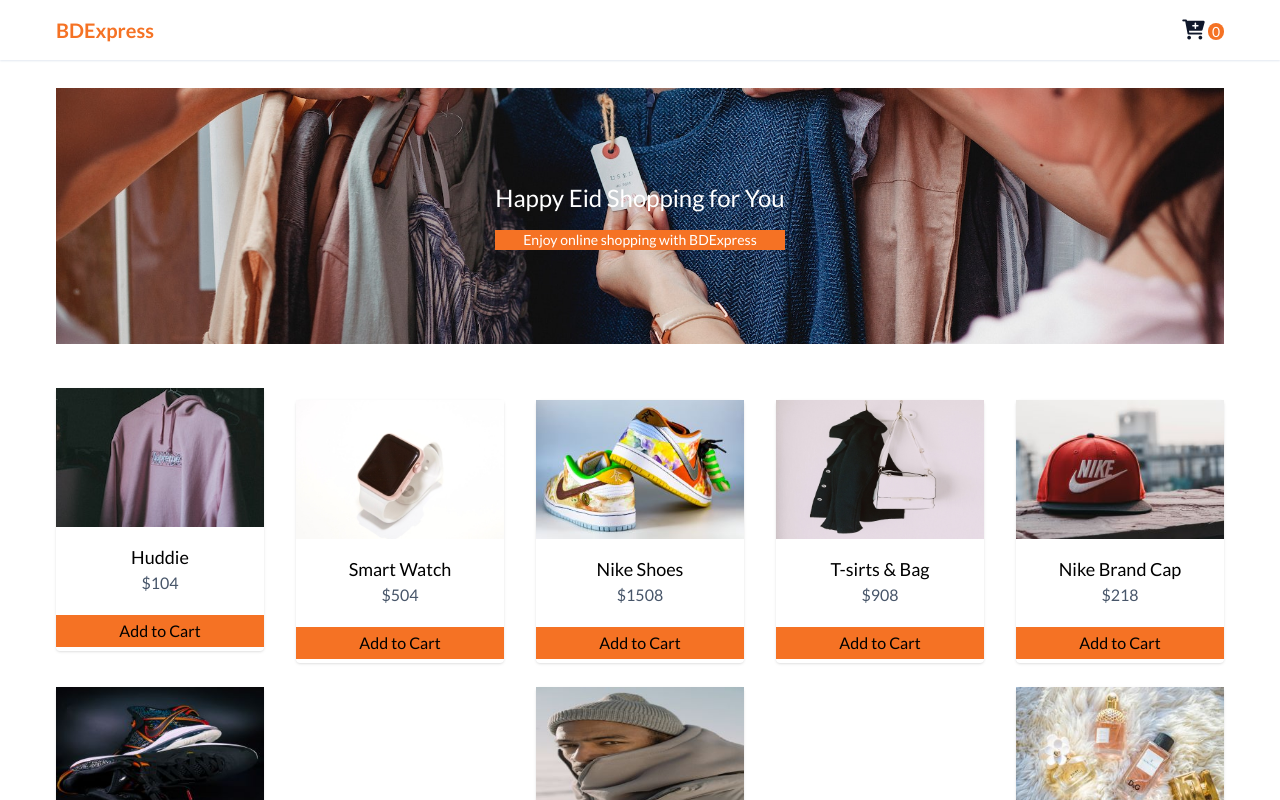
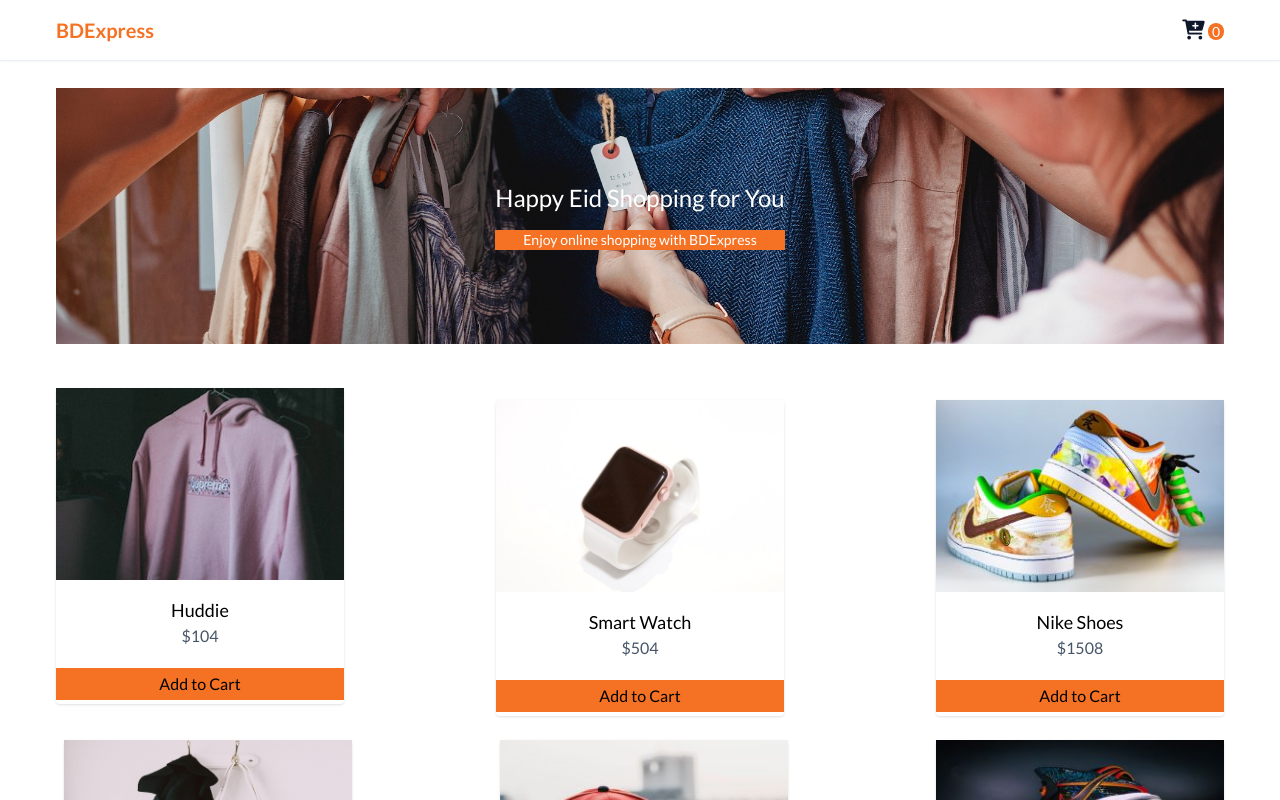
Before and after one commit to itznur07/Express-bd, a React (Create React App) app: page / in a window 1280 px wide. Shown: the top 800 px of the page. Built offline with nearby package versions, Linux system fonts and the light colour scheme.

Commit message:
Add style product components

```diff
--- a/src/Components/Product.js
+++ b/src/Components/Product.js
@@ -7,9 +7,9 @@
   return (
     <>
       <div className="mx-14">
-        <div className="flex items-center justify-between space-y-6 my-8 flex-wrap">
+        <div className="flex items-center justify-between space-y-6 my-8 flex-wrap sm:space-x-2">
           {products.map((product) => (
-            <div key={product.id} className="w-52 shadow rounded ">
+            <div key={product.id} className="w-52 shadow rounded lg:w-72 ">
               <img src={product.image} alt="not found" />
               <div className="text-center my-4">
                 <h1 className="text-medium text-lg">{product.name}</h1>
--- a/src/Context/ProductContextProvider.js
+++ b/src/Context/ProductContextProvider.js
@@ -9,6 +9,7 @@
 import smartwatch from "../assets/img/smartwatch.jpg";
 import swetar from "../assets/img/swetar.jpg";
 import tsirtbag from "../assets/img/tsirtbag.jpg";
+
 
 export const ProductContext = createContext();
 
```
